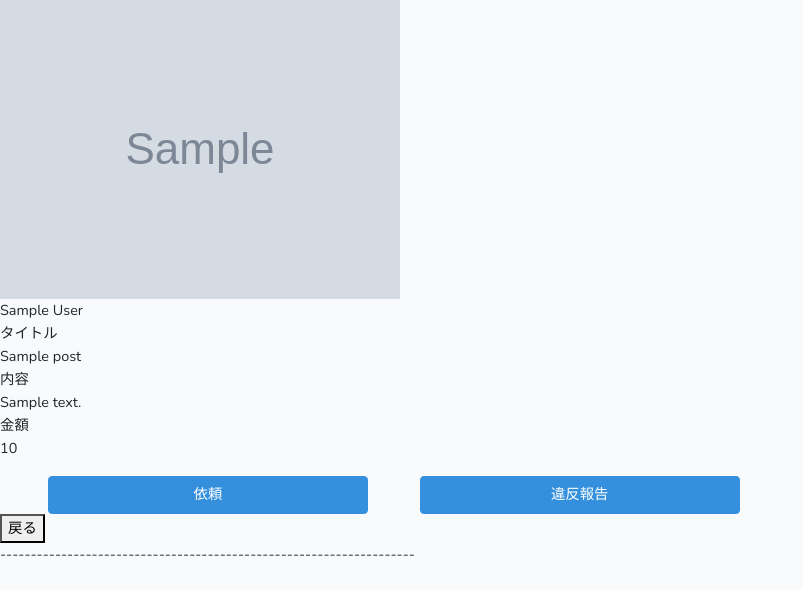
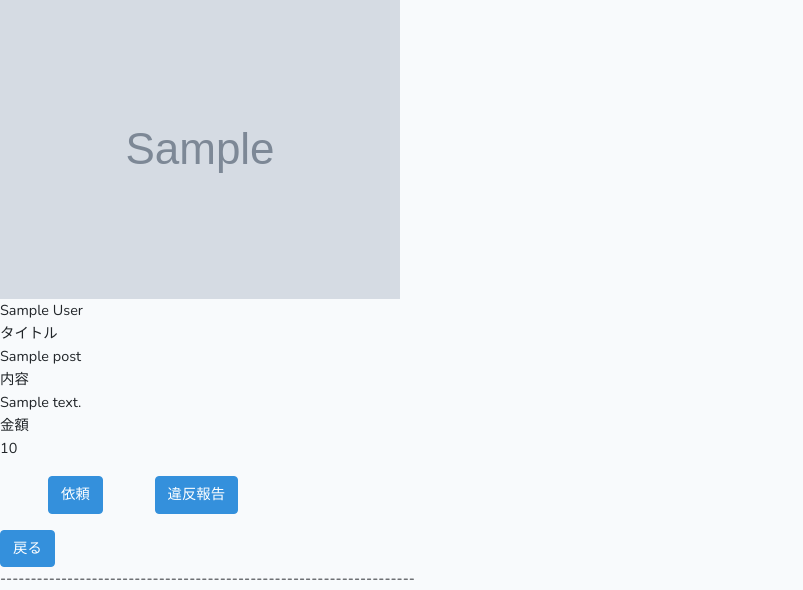
Before and after one commit to okaharuki115/jisaku_okaharuki, a Laravel app: page /other/1/detail in a window 1280 px wide. Shown: the part 744-1334 px from the top of the page, without its empty margins (0-803 px from the left). Before the commit the page ends 1300 px from the top, so only its background shows below. Run offline with Laravel 8, Linux system fonts and the light colour scheme; tables that the repository leaves empty hold one stand-in row (values such as "Sample post"); grey boxes marked "Sample" are stand-in pictures.

```diff
--- a/app/resources/views/auth/login.blade.php
+++ b/app/resources/views/auth/login.blade.php
@@ -25,7 +25,7 @@
                 <input type="password" id="password" name="password" />
               </div>
               <div class="text-right">
-                <button type="submit">ログイン</button>
+                <button type="submit" class='btn btn-primary w-25 mt-3'>ログイン</button>
               </div>
             </form>
           </div>
--- a/app/resources/views/detail/otherDetail.blade.php
+++ b/app/resources/views/detail/otherDetail.blade.php
@@ -30,15 +30,15 @@
 
     <div>
         <a href="{{ route('irai', ['id' => $otherId])}}" class="ml-5">
-            <button class='btn btn-primary w-25 mt-3'>依頼</button><!--buttonの後ろの「type='submit'」削除した-->
+            <button class='btn btn-primary w-10 mt-3'>依頼</button><!--buttonの後ろの「type='submit'」削除した-->
         <a>
 
         <a href="{{ route('ihan', ['id' => $otherId])}}" class="ml-5">
-            <button class='btn btn-primary w-25 mt-3'>違反報告</button><!--buttonの後ろの「type='submit'」削除した-->
+            <button class='btn btn-primary w-10 mt-3'>違反報告</button><!--buttonの後ろの「type='submit'」削除した-->
         <a>
 
         <div>
-            <button type="button" onClick="history.back()">戻る</button>
+            <button type="button" onClick="history.back()" class='btn btn-primary w-10 mt-3'>戻る</button>
         </div>
     </div>
 
--- a/app/resources/views/fromFooter/postSearch.blade.php
+++ b/app/resources/views/fromFooter/postSearch.blade.php
@@ -1,4 +1,3 @@
-<!--blade全体編集未-->
 @extends('headerFooter')
 
 @section('content')
```
Also changed, not shown: app/app/Http/Controllers/RegistrationController.php (+8 -3 lines), app/resources/views/fromFooter/searchResult.blade.php (+13 -13 lines), 3 other files.
